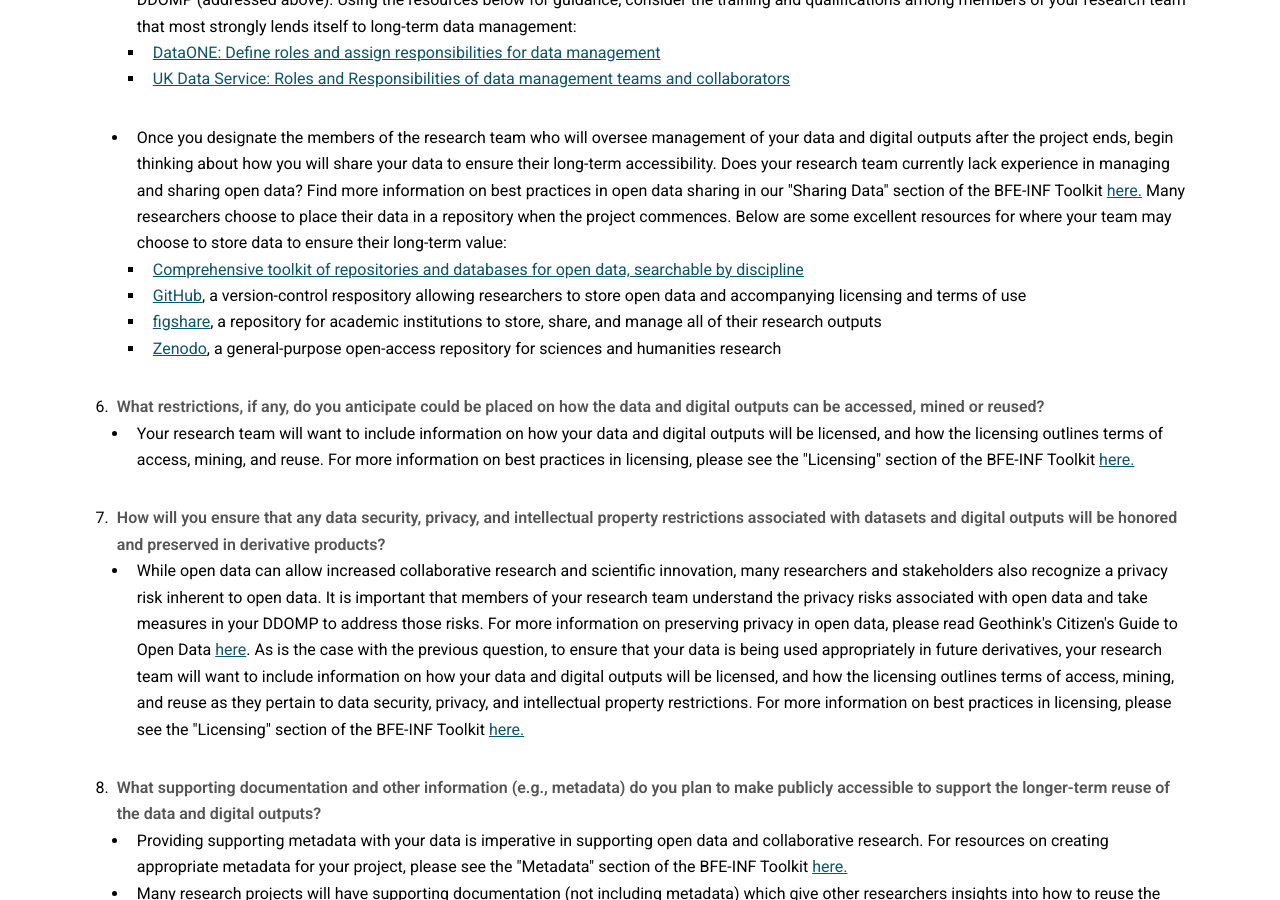
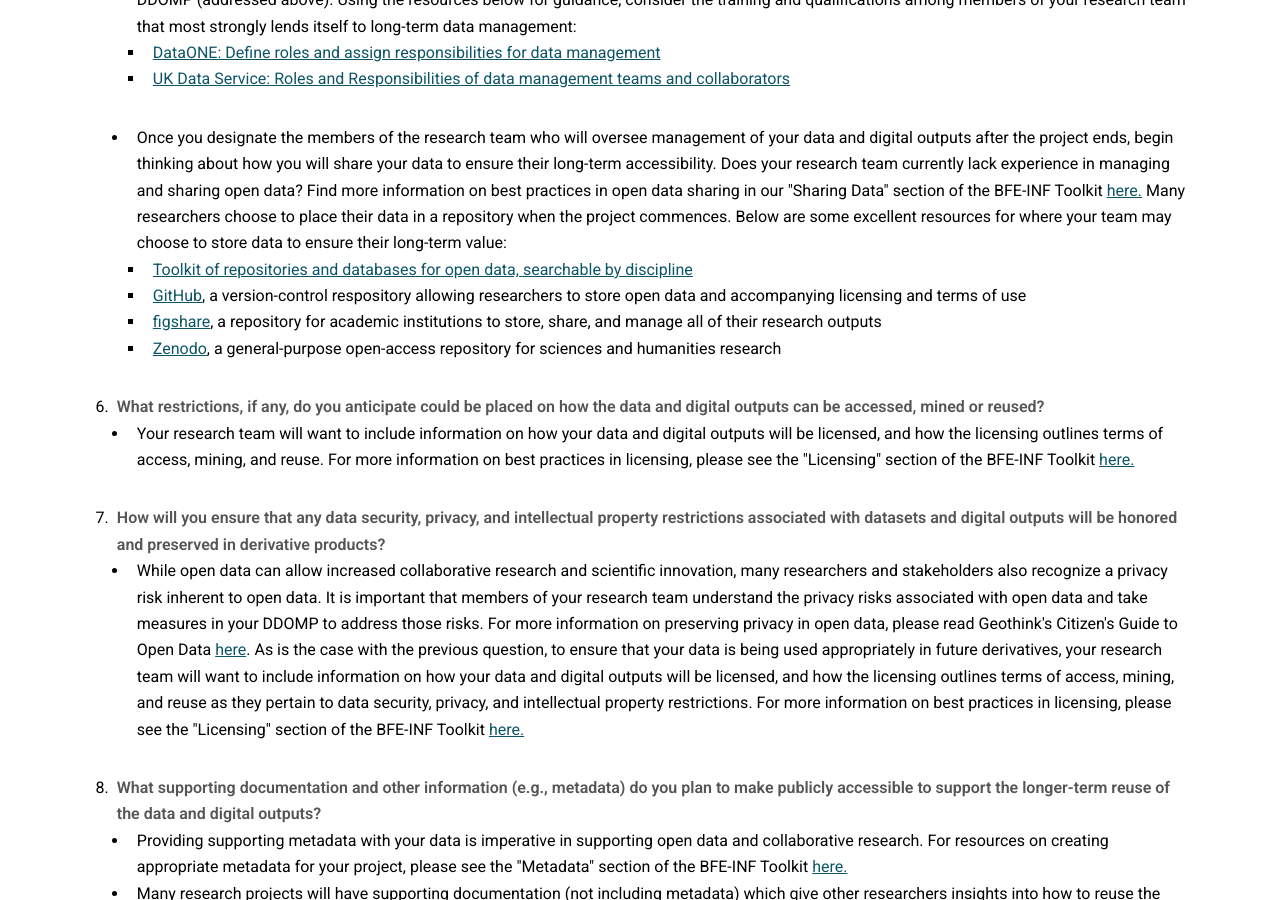
Before and after one commit to bfe-inf/toolkit, a Jekyll site: the page built from ddomp-fullproposal.html, in a window 1280 px wide and 900 px high, scrolled down 2642 px. Built offline with Jekyll 4.4.1, drawn with Linux system fonts in a browser that asks for light colours.

Commit message:
Update ddomp-fullproposal.html

```diff
--- a/ddomp-fullproposal.html
+++ b/ddomp-fullproposal.html
@@ -124,7 +124,7 @@ tipue_search_active: true
 									</ul>
 								<li>Once you designate the members of the research team who will oversee management of your data and digital outputs after the project ends, begin thinking about how you will share your data to ensure their long-term accessibility. Does your research team currently lack experience in managing and sharing open data? Find more information on best practices in open data sharing in our "Sharing Data" section of the BFE-INF Toolkit <a href="https://bfe-inf.github.io/toolkit/bp&s-sharing.html" target="_blank">here.</a> Many researchers choose to place their data in a repository when the project commences. Below are some excellent resources for where your team may choose to store data to ensure their long-term value:</li>
 									<ul style="list-style-type:square">
-										<li><a href="https://www.re3data.org/" target="_blank">Comprehensive toolkit of repositories and databases for open data, searchable by discipline</a></li>
+										<li><a href="https://www.re3data.org/" target="_blank"> Toolkit of repositories and databases for open data, searchable by discipline</a></li>
 										<li><a href="https://github.com/" target="_blank">GitHub</a>, a version-control respository allowing researchers to store open data and accompanying licensing and terms of use</li>
 										<li><a href="https://figshare.com/services/institutions" target="_blank">figshare</a>, a repository for academic institutions to store, share, and manage all of their research outputs</li>
 										<li><a href="https://zenodo.org/" target="_blank">Zenodo</a>, a general-purpose open-access repository for sciences and humanities research</li>
```
